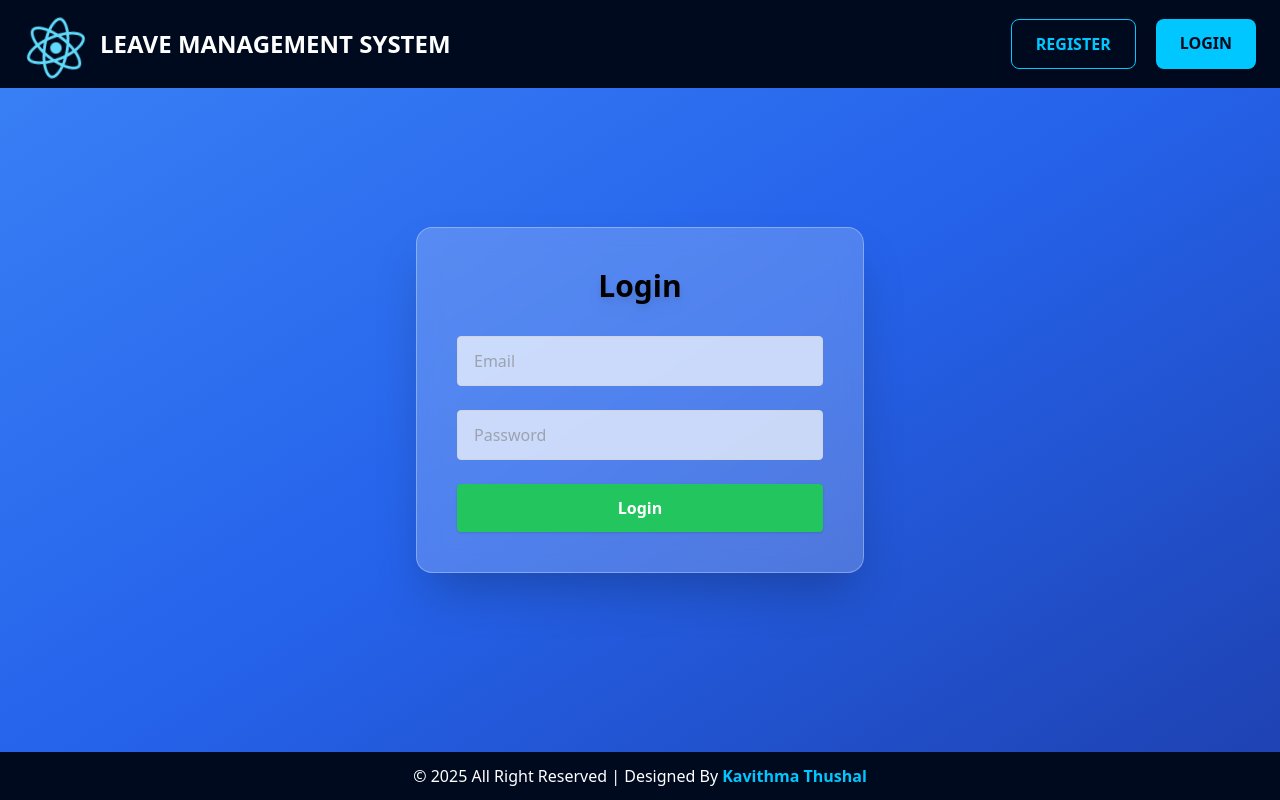
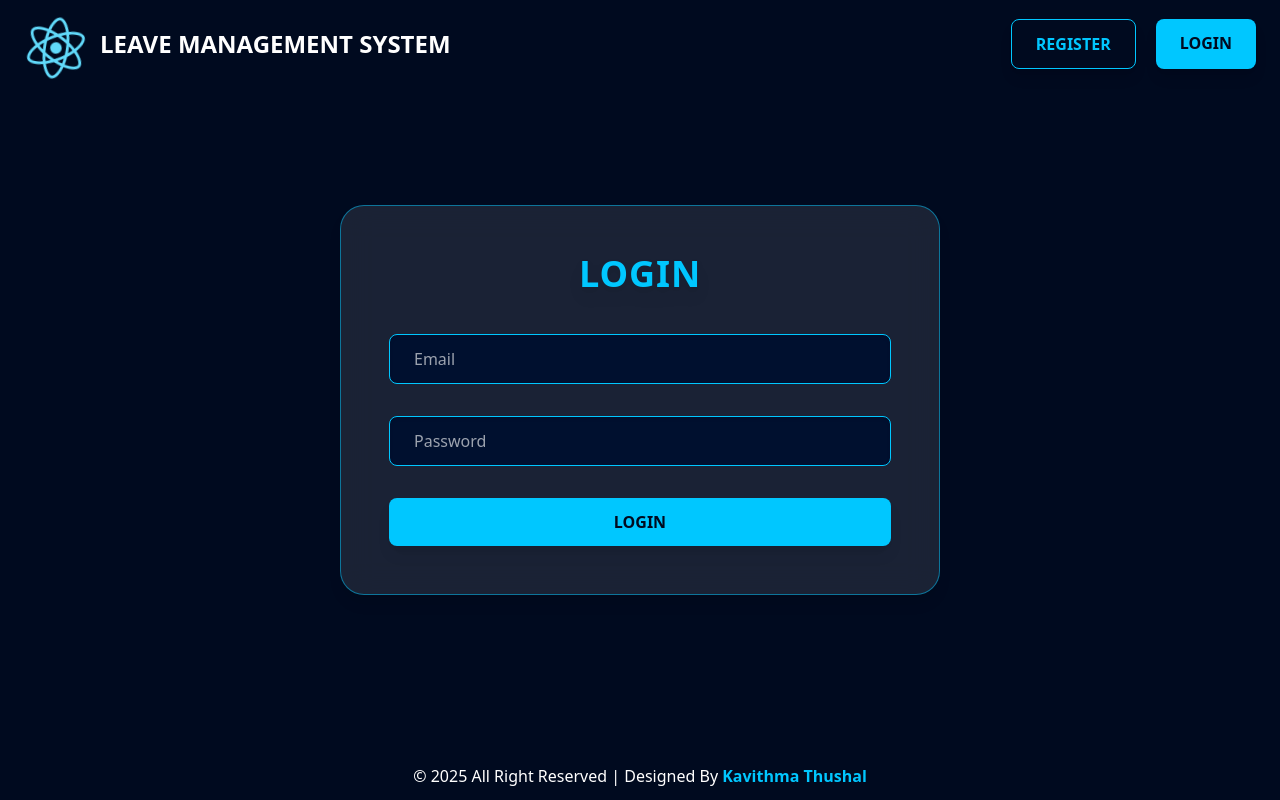
Before and after one commit to Kavithma-Thushal/leave-management-system, a React (Vite) app in the folder frontend/: page /login in a window 1280 px wide. Built offline with nearby package versions, Linux system fonts and the light colour scheme.

Commit message:
Register and Login Pages Refactored

```diff
--- a/frontend/src/views/components/Navbar/Navbar.tsx
+++ b/frontend/src/views/components/Navbar/Navbar.tsx
@@ -6,7 +6,7 @@ export function Navbar() {
     return (
         <nav className="bg-darkBlue text-white p-2 fixed w-full z-50">
             <div className="w-full flex justify-between items-center px-4">
-                <a href="#" className="flex items-center" rel="noopener noreferrer">
+                <a href="/" className="flex items-center" rel="noopener noreferrer">
                     <img src={logo} className="Nav-logo mr-3 mt-2" alt="Nav-logo"/>
                     <div className="text-2xl font-bold">
                         LEAVE MANAGEMENT SYSTEM
--- a/frontend/src/views/pages/AdminDashboard.tsx
+++ b/frontend/src/views/pages/AdminDashboard.tsx
@@ -1,25 +1,9 @@
 export default function EmployeeDashboard() {
     return (
-        <div
-            className="min-h-screen flex flex-col items-center bg-gradient-to-br from-blue-500 via-blue-600 to-blue-800 p-6">
-            <h1 className="text-5xl font-extrabold text-black drop-shadow-lg m-10 ">Admin Dashboard</h1>
-
-            <div
-                className="bg-white bg-opacity-20 backdrop-blur-md shadow-2xl rounded-2xl p-10 max-w-7xl w-full border border-white border-opacity-30">
-                <div className="grid grid-cols-1 sm:grid-cols-3 gap-8">
-                    {[
-                        {title: "Total Leaves", value: 12, color: "text-blue-700"},
-                        {title: "Pending Requests", value: 3, color: "text-yellow-600"},
-                        {title: "Approved Leaves", value: 9, color: "text-green-700"},
-                    ].map(({title, value, color}) => (
-                        <div key={title}
-                             className="bg-white bg-opacity-30 rounded-xl p-6 shadow-md border border-white border-opacity-20 transform transition-transform duration-300 hover:scale-105 hover:shadow-xl cursor-pointer">
-                            <h2 className="text-xl font-semibold text-black mb-2">{title}</h2>
-                            <p className={`text-3xl font-bold ${color}`}>{value}</p>
-                        </div>
-                    ))}
-                </div>
-            </div>
+        <div className="min-h-screen flex flex-col items-center justify-center bg-[#000a1f] px-4">
+            <h1 className="text-5xl font-extrabold text-neonBlue drop-shadow-lg tracking-wide mb-10">
+                Admin Dashboard
+            </h1>
         </div>
     );
 }
--- a/frontend/src/views/pages/EmployeeDashboard.tsx
+++ b/frontend/src/views/pages/EmployeeDashboard.tsx
@@ -27,23 +27,22 @@ export default function EmployeeDashboard() {
     };
 
     return (
-        <div
-            className="min-h-screen flex items-center justify-center bg-gradient-to-br from-blue-500 via-blue-600 to-blue-800 p-6">
+        <div className="min-h-screen flex items-center justify-center bg-[#000a1f] px-4">
             <div
-                className="bg-white bg-opacity-20 backdrop-blur-md shadow-2xl rounded-2xl p-10 max-w-2xl w-full border border-white border-opacity-30">
-                <h1 className="text-3xl font-extrabold text-black mb-8 drop-shadow-lg text-center">
+                className="bg-white bg-opacity-10 backdrop-blur-lg shadow-lg rounded-3xl p-12 w-[600px] border border-neonBlue border-opacity-50">
+                <h1 className="text-3xl sm:text-4xl font-extrabold text-neonBlue drop-shadow text-center mb-8">
                     Employee Dashboard
                 </h1>
 
-                <h2 className="text-2xl font-semibold mb-6 text-black text-center drop-shadow">
+                <h2 className="text-2xl font-semibold text-neonBlue text-center drop-shadow mb-6">
                     Apply for Leave
                 </h2>
 
-                <form onSubmit={handleSubmit} className="space-y-6">
+                <form onSubmit={handleSubmit} className="space-y-8">
                     <select
                         value={leaveType}
                         onChange={(e) => setLeaveType(e.target.value)}
-                        className="w-full bg-white bg-opacity-70 border border-gray-300 rounded px-4 py-3 text-black focus:outline-none focus:ring-2 focus:ring-blue-400 transition"
+                        className="w-full bg-[#00102f] text-neonBlue border border-neonBlue rounded-lg px-6 py-3 shadow-inner focus:outline-none focus:ring-4 focus:ring-neonBlue transition"
                     >
                         <option value="casual">Casual</option>
                         <option value="annual">Annual</option>
@@ -54,7 +53,7 @@ export default function EmployeeDashboard() {
                         type="date"
                         value={fromDate}
                         onChange={(e) => setFromDate(e.target.value)}
-                        className="w-full bg-white bg-opacity-70 border border-gray-300 rounded px-4 py-3 text-black focus:outline-none focus:ring-2 focus:ring-blue-400 transition"
+                        className="w-full bg-[#00102f] text-neonBlue border border-neonBlue rounded-lg px-6 py-3 shadow-inner focus:outline-none focus:ring-4 focus:ring-neonBlue transition"
                         required
                     />
 
@@ -62,13 +61,13 @@ export default function EmployeeDashboard() {
                         type="date"
                         value={toDate}
                         onChange={(e) => setToDate(e.target.value)}
-                        className="w-full bg-white bg-opacity-70 border border-gray-300 rounded px-4 py-3 text-black focus:outline-none focus:ring-2 focus:ring-blue-400 transition"
+                        className="w-full bg-[#00102f] text-neonBlue border border-neonBlue rounded-lg px-6 py-3 shadow-inner focus:outline-none focus:ring-4 focus:ring-neonBlue transition"
                         required
                     />
 
                     <button
                         type="submit"
-                        className="bg-blue-500 text-white font-semibold px-6 py-3 rounded shadow hover:bg-blue-600 transition duration-300 w-full"
+                        className="bg-neonBlue text-darkBlue px-6 py-3 rounded-lg font-semibold shadow-lg hover:scale-105 transition duration-300 w-full"
                     >
                         Submit Leave Request
                     </button>
--- a/frontend/src/views/pages/Home.tsx
+++ b/frontend/src/views/pages/Home.tsx
@@ -11,10 +11,8 @@ export default function Home() {
                     Manage your leaves efficiently with a simple and secure system.
                 </p>
                 <div className="flex flex-col sm:flex-row justify-center gap-4 sm:gap-6">
-                    <Link to="/register"
-                          className="bg-darkBlue text-neonBlue border border-neonBlue px-6 py-3 rounded-lg font-semibold shadow-lg hover:scale-105 transition duration-300">REGISTER</Link>
                     <Link to="/login"
-                          className="bg-neonBlue text-darkBlue px-6 py-3 rounded-lg font-semibold shadow-lg hover:scale-105 transition duration-300">LOGIN</Link>
+                          className="bg-darkBlue text-neonBlue border border-neonBlue px-6 py-3 rounded-lg font-semibold shadow-lg hover:scale-105 transition duration-300">LET'S GO</Link>
                 </div>
             </div>
         </div>
--- a/frontend/src/views/pages/Login.tsx
+++ b/frontend/src/views/pages/Login.tsx
@@ -1,14 +1,13 @@
-import {useState} from 'react';
-import {login} from '../../services/authService.ts';
-import {useNavigate} from 'react-router-dom';
+import { useState } from 'react';
+import { login } from '../../services/authService.ts';
+import { useNavigate } from 'react-router-dom';
 
 export default function Login() {
-    const [form, setForm] = useState({email: '', password: ''});
-    const [error, setError] = useState<string | null>(null);
+    const [form, setForm] = useState({ email: '', password: '' });
     const navigate = useNavigate();
 
     const handleChange = (e: React.ChangeEvent<HTMLInputElement>) => {
-        setForm({...form, [e.target.name]: e.target.value});
+        setForm({ ...form, [e.target.name]: e.target.value });
     };
 
     const handleSubmit = async (e: React.FormEvent) => {
@@ -23,39 +22,42 @@ export default function Login() {
                 }
             },
             (errorMsg) => {
-                setError(errorMsg);
+                alert(errorMsg);
             }
         );
     };
 
     return (
-        <div
-            className="min-h-screen flex items-center justify-center bg-gradient-to-br from-blue-500 via-blue-600 to-blue-800 p-6">
-            <div
-                className="bg-white bg-opacity-20 backdrop-blur-md shadow-2xl rounded-2xl p-10 max-w-md w-full border border-white border-opacity-30">
-                <h2 className="text-3xl font-extrabold text-black mb-8 drop-shadow-lg text-center">Login</h2>
-                {error && (
-                    <p className="text-red-600 mb-4 font-semibold text-center">{error}</p>
-                )}
-                <form onSubmit={handleSubmit} className="space-y-6">
+        <div className="min-h-screen flex items-center justify-center bg-[#000a1f] px-4">
+            <div className="bg-white bg-opacity-10 backdrop-blur-lg shadow-lg rounded-3xl p-12 w-[600px] border border-neonBlue border-opacity-50">
+            <h2 className="text-4xl font-extrabold text-neonBlue drop-shadow-lg text-center mb-10 tracking-wide">
+                    LOGIN
+                </h2>
+
+                <form onSubmit={handleSubmit} className="space-y-8">
                     <input
                         name="email"
+                        type="email"
                         placeholder="Email"
-                        type="email"
                         onChange={handleChange}
-                        className="w-full bg-white bg-opacity-70 border border-gray-300 rounded px-4 py-3 text-black focus:outline-none focus:ring-2 focus:ring-blue-400 focus:border-transparent transition"
+                        className="w-full bg-[#00102f] text-neonBlue border border-neonBlue rounded-lg px-6 py-3 shadow-inner focus:outline-none focus:ring-4 focus:ring-neonBlue focus:border-transparent transition"
                         required
                     />
+
                     <input
                         name="password"
                         type="password"
                         placeholder="Password"
                         onChange={handleChange}
-                        className="w-full bg-white bg-opacity-70 border border-gray-300 rounded px-4 py-3 text-black focus:outline-none focus:ring-2 focus:ring-blue-400 focus:border-transparent transition"
+                        className="w-full bg-[#00102f] text-neonBlue border border-neonBlue rounded-lg px-6 py-3 shadow-inner focus:outline-none focus:ring-4 focus:ring-neonBlue focus:border-transparent transition"
                         required
                     />
-                    <button type="submit"
-                            className="bg-green-500 text-white font-semibold px-6 py-3 rounded shadow hover:bg-green-600 transition duration-300 w-full">Login
+
+                    <button
+                        type="submit"
+                        className="bg-neonBlue text-darkBlue px-3 py-3 rounded-lg font-semibold shadow-lg hover:scale-105 transition duration-300 w-full"
+                    >
+                        LOGIN
                     </button>
                 </form>
             </div>
```
Also changed, not shown: frontend/src/views/pages/Register.tsx (+17 -11 lines).
